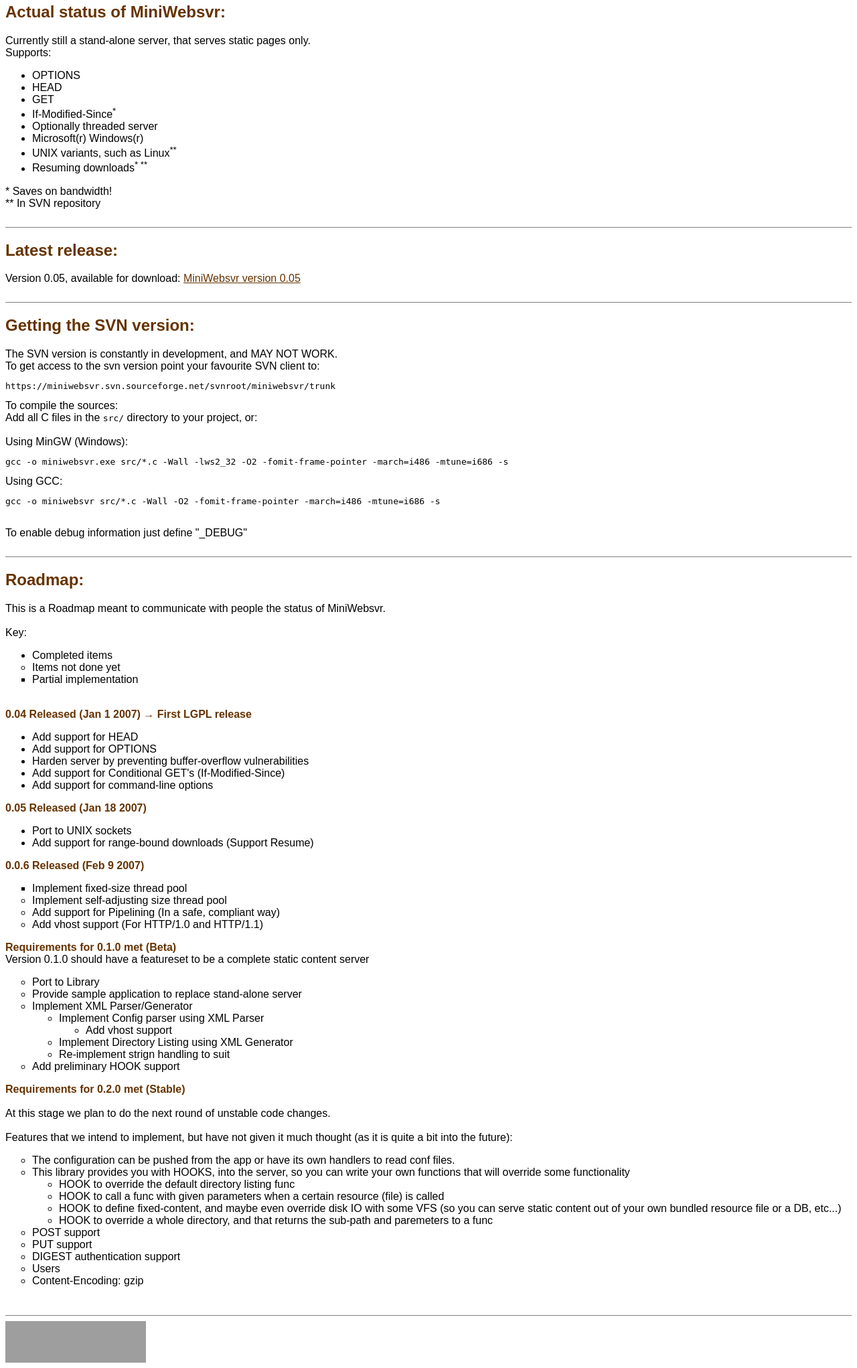
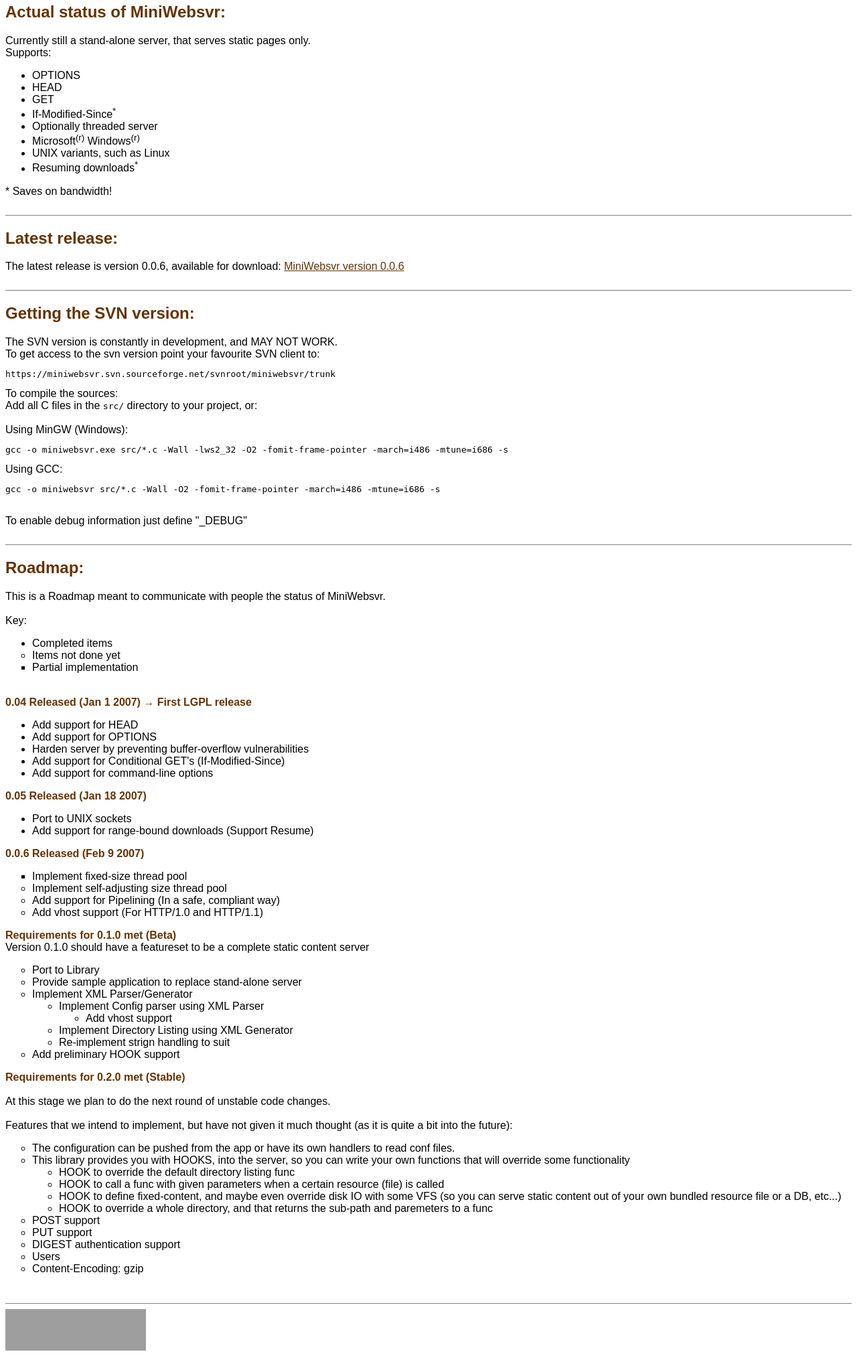
Before and after one commit to avih/miniwebsvr, a PHP site: page / in a window 1280 px wide. Shown: the part 422-2465 px from the top of the page at 67% size. After the commit the page ends 2439 px from the top, so only its background shows below. Run offline with PHP 8.4, Linux system fonts and the light colour scheme; data that the repository does not hold is empty; grey boxes are pictures that could not be loaded.

Commit message:
Update webpage to reflect release status

```diff
--- a/web/index.php
+++ b/web/index.php
@@ -70,18 +70,17 @@
 <li> GET
 <li> If-Modified-Since<sup>*</sup>
 <li> Optionally threaded server
-<li> Microsoft(r) Windows(r)
-<li> UNIX variants, such as Linux<sup>**</sup>
-<li> Resuming downloads<sup>* **</sup>
+<li> Microsoft<sup>(r)</sup> Windows<sup>(r)</sup>
+<li> UNIX variants, such as Linux
+<li> Resuming downloads<sup>*</sup>
 </ul>
 * Saves on bandwidth!<br>
-** In SVN repository<br>
 <br>
 
 <hr  noshade="noshade" size="1">
 <h2>Latest release:</h2>
-Version 0.05, available for download:
-<a href="http://sourceforge.net/project/showfiles.php?group_id=187000">MiniWebsvr version 0.05</a><br>
+The latest release is version 0.0.6, available for download:
+<a href="http://sourceforge.net/project/showfiles.php?group_id=187000&package_id=218154&release_id=485186">MiniWebsvr version 0.0.6</a><br>
 <br>
 
 <hr  noshade="noshade" size="1">
```
